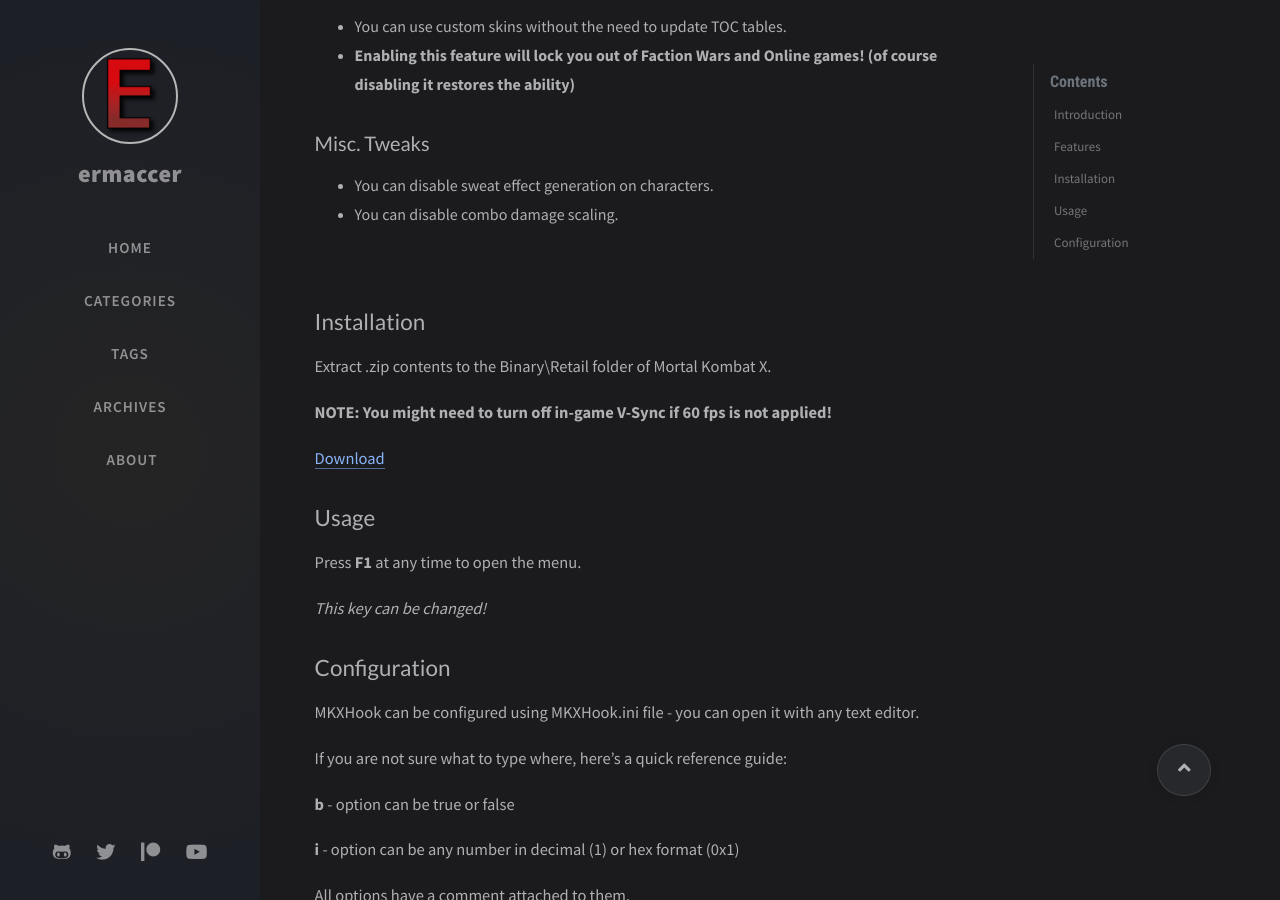
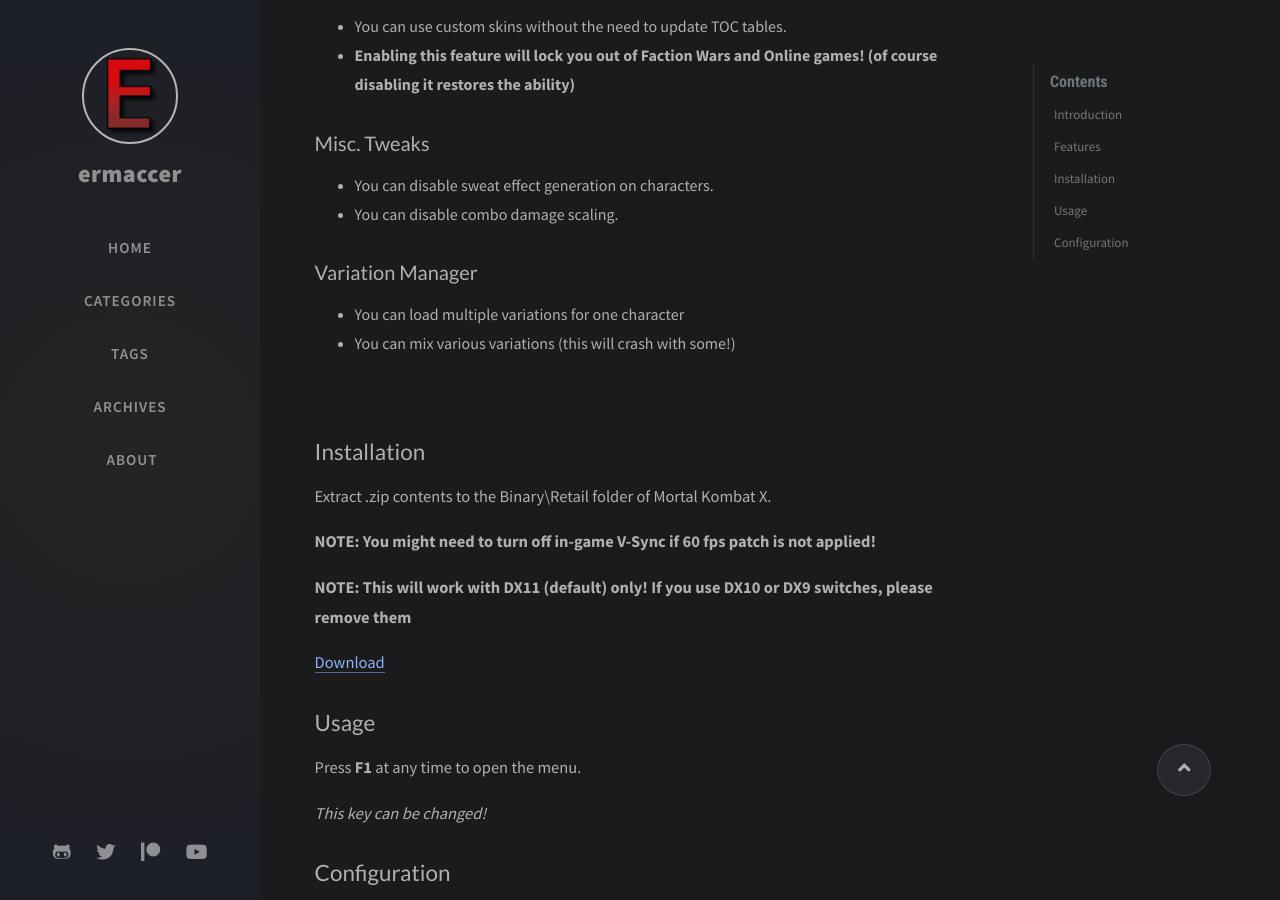
Before and after one commit to ermaccer/ermaccer.github.io, a Jekyll site: the page built from _posts/plugins/2021-02-28-mkxhook.md, in a window 1280 px wide and 900 px high, scrolled down 1140 px. Built offline with Jekyll 4.4.1, drawn with Linux system fonts in a browser that asks for light colours; nearby versions of some CDN libraries; comment, search, counter and statistics services are not loaded.

Commit message:
dx11 note

```diff
--- a/_posts/plugins/2021-02-28-mkxhook.md
+++ b/_posts/plugins/2021-02-28-mkxhook.md
@@ -40,6 +40,10 @@ MKXHook is a plugin for PC version of Mortal Kombat X.
  - You can disable sweat effect generation on characters.
  - You can disable combo damage scaling.
 
+### Variation Manager
+ - You can load multiple variations for one character
+ - You can mix various variations (this will crash with some!)
+
 
 ![Preview](https://raw.githubusercontent.com/ermaccer/ermaccer.github.io/gh-pages/assets/mods/mkx/mkxhook/1.jpg)
 ![Preview](https://raw.githubusercontent.com/ermaccer/ermaccer.github.io/gh-pages/assets/mods/mkx/mkxhook/2.jpg)
@@ -50,7 +54,9 @@ MKXHook is a plugin for PC version of Mortal Kombat X.
 ## Installation
 Extract .zip contents to the Binary\Retail folder of Mortal Kombat X.
 
-**NOTE: You might need to turn off in-game V-Sync if 60 fps is not applied!**
+**NOTE: You might need to turn off in-game V-Sync if 60 fps patch is not applied!**
+
+**NOTE: This will work with DX11 (default) only! If you use DX10 or DX9 switches, please remove them**
 
 [Download](https://github.com/ermaccer/MKXHook/releases/latest/download/mkxhook.zip)
 
```
